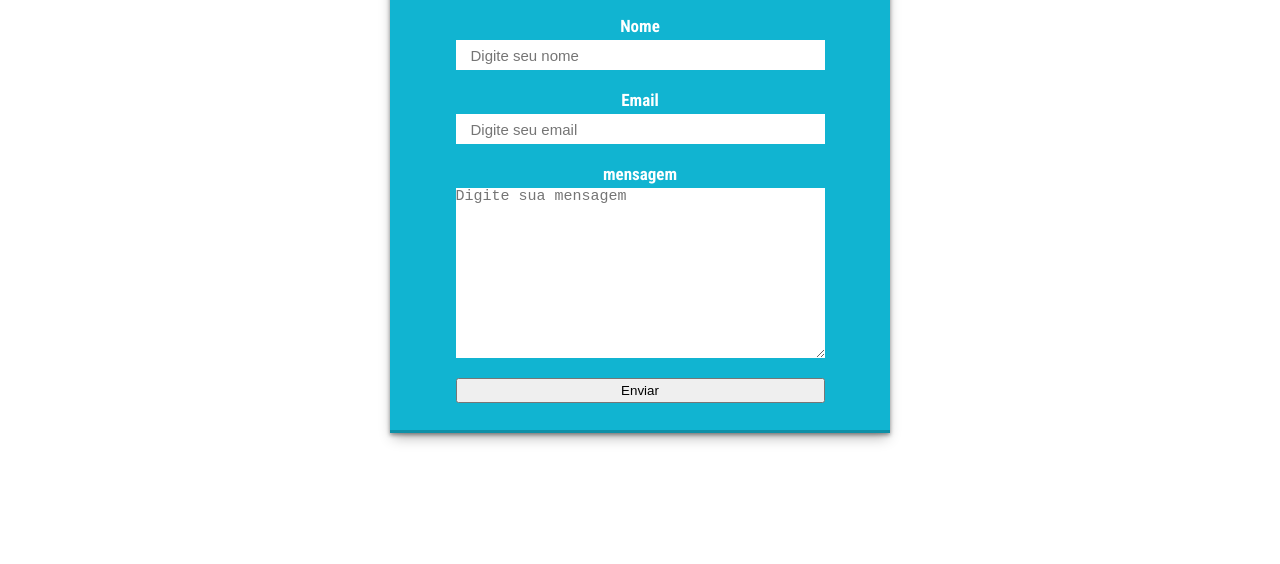
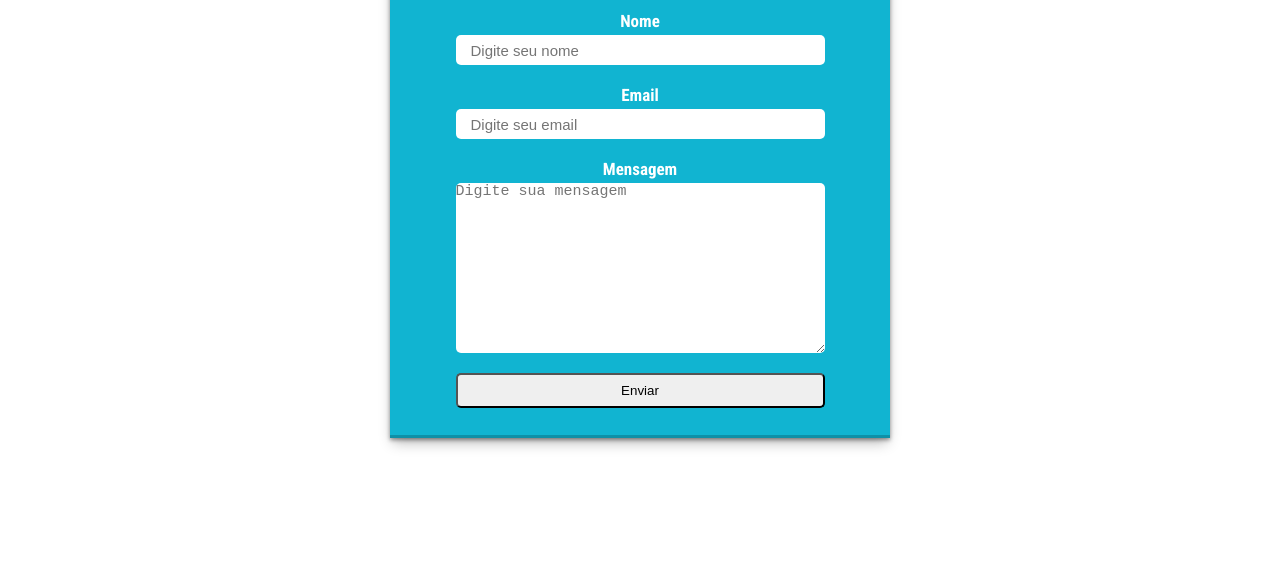
Before and after one commit to ethomass/quantumania, a plain HTML site: page contatos.html in a window 1280 px wide. Shown: the part 299-863 px from the top of the page. Drawn offline with Linux system fonts and the light colour scheme.

Commit message:
modificação no contato.css

```diff
--- a/contatos.html
+++ b/contatos.html
@@ -29,9 +29,9 @@
             <input type="text" name="name" placeholder="Digite seu nome" autocomplete="off">
             <label>Email</label>
             <input type="email" name="email" placeholder="Digite seu email" autocomplete="off">
-            <label>mensagem</label>
+            <label>Mensagem</label>
             <textarea name="message" cols="30" rows="10" placeholder="Digite sua mensagem"></textarea>
-            <button type="submit">Enviar</button>
+            <button type="button">Enviar</button>
         </section>
     </div>
 </body>
--- a/style/contato.css
+++ b/style/contato.css
@@ -122,6 +122,7 @@ input {
     margin-bottom: 20px;
     font-size: 15px;
     transition: all 0.5s;
+    border-radius: 5px;
 }
 
 input:focus {
@@ -134,11 +135,15 @@ textarea {
     border: 0;
     margin-bottom: 20px;
     font-size: 15px;
+    border-radius: 5px;
 }
 
 button {
+    outline: none;
     padding: 3px;
     cursor: pointer;
     width: 90%;
+    height: 35px;
     margin-bottom: 20px;
+    border-radius: 5px;
 }
--- a/style/style.css
+++ b/style/style.css
@@ -286,4 +286,5 @@ span {
         margin-right: 310px;
     }
 
-} */
+}
+ */
```
